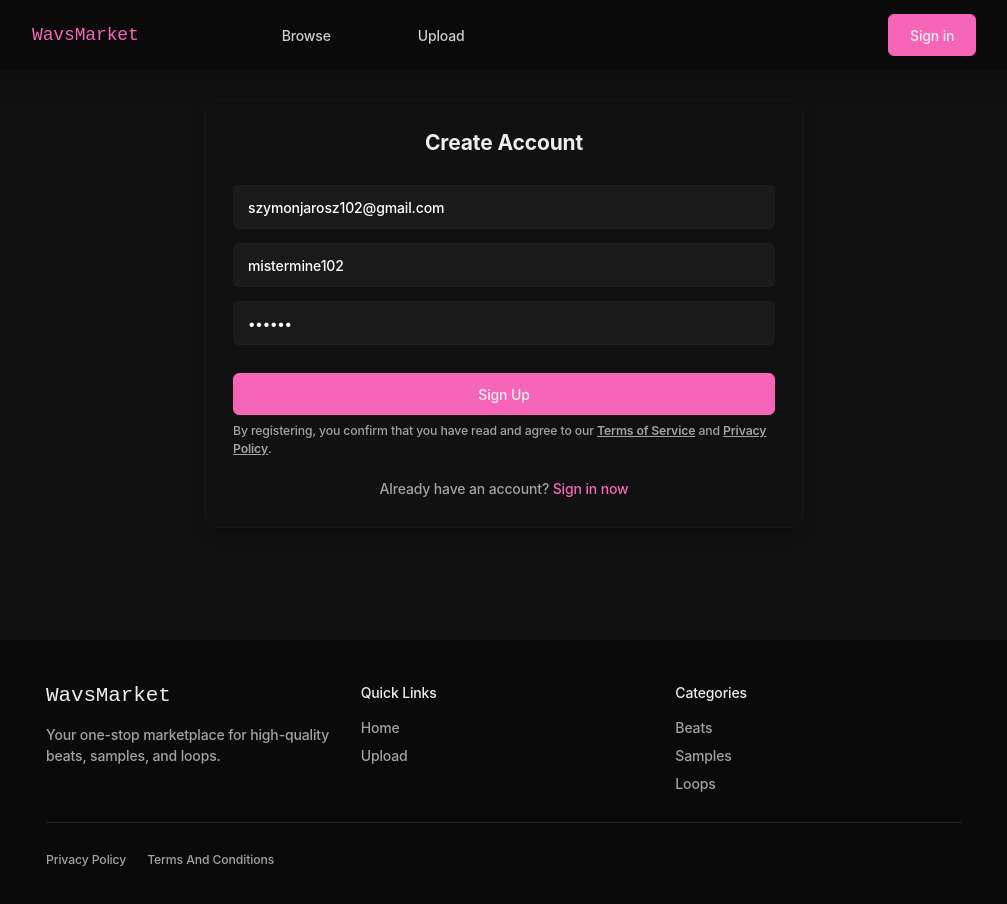
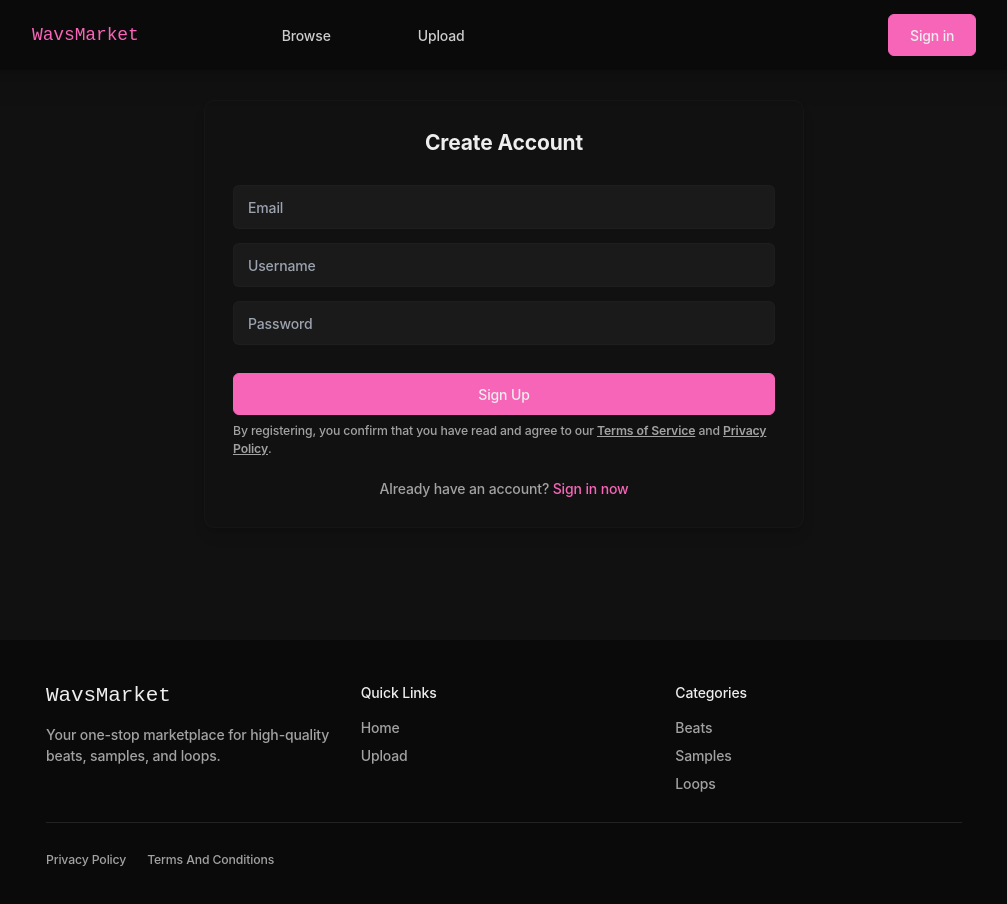
Before and after one commit to mistermine102/beatstore, a Vue app in the folder client/: page /signup in a window 1280 px wide. Shown: the top 904 px of the page, without its empty margins (136-1143 px from the left). Built offline with nearby package versions, Linux system fonts and the light colour scheme; no server answers; some icons are missing; a web font is replaced by a local one; what vue-tippy would draw is missing.

Commit message:
changed test route

```diff
--- a/client/src/views/Login.vue
+++ b/client/src/views/Login.vue
@@ -17,8 +17,8 @@ const toastStore = useToastStore()
 const wrapLogin = reactive(useAsyncWrap())
 const router = useRouter()
 
-const email = ref('szymonjarosz102@gmail.com')
-const password = ref('123456')
+const email = ref('')
+const password = ref('')
 const showVerificationModal = ref(false)
 const showForgotPasswordModal = ref(false)
 
--- a/client/src/views/Register.vue
+++ b/client/src/views/Register.vue
@@ -13,9 +13,9 @@ const wrapRegister = reactive(useAsyncWrap())
 const toastStore = useToastStore()
 const router = useRouter()
 
-const email = ref('szymonjarosz102@gmail.com')
-const username = ref('mistermine102')
-const password = ref('123456')
+const email = ref('')
+const username = ref('')
+const password = ref('')
 
 function validate() {
   //all of toasts in this function will be error toasts with this title
```
